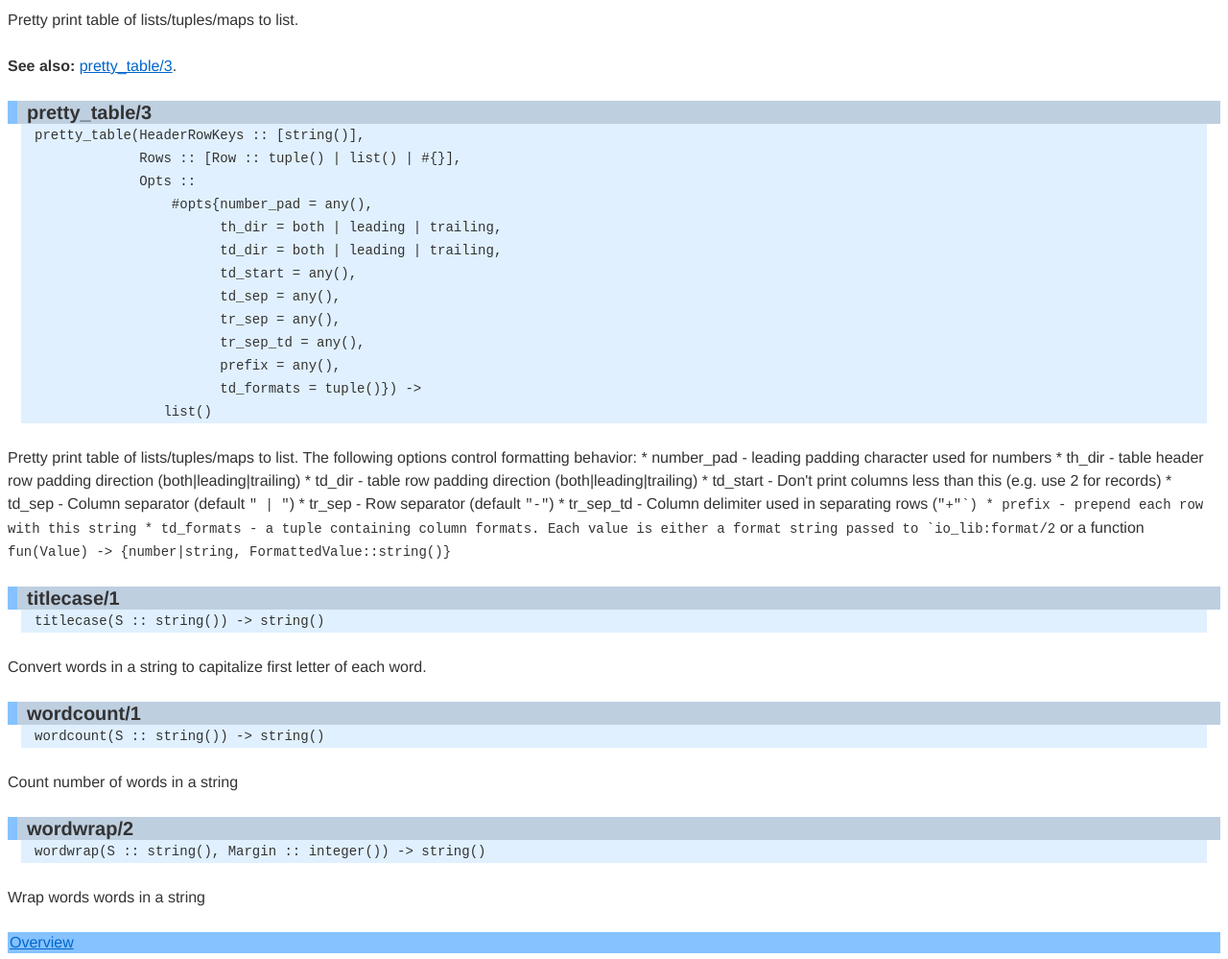
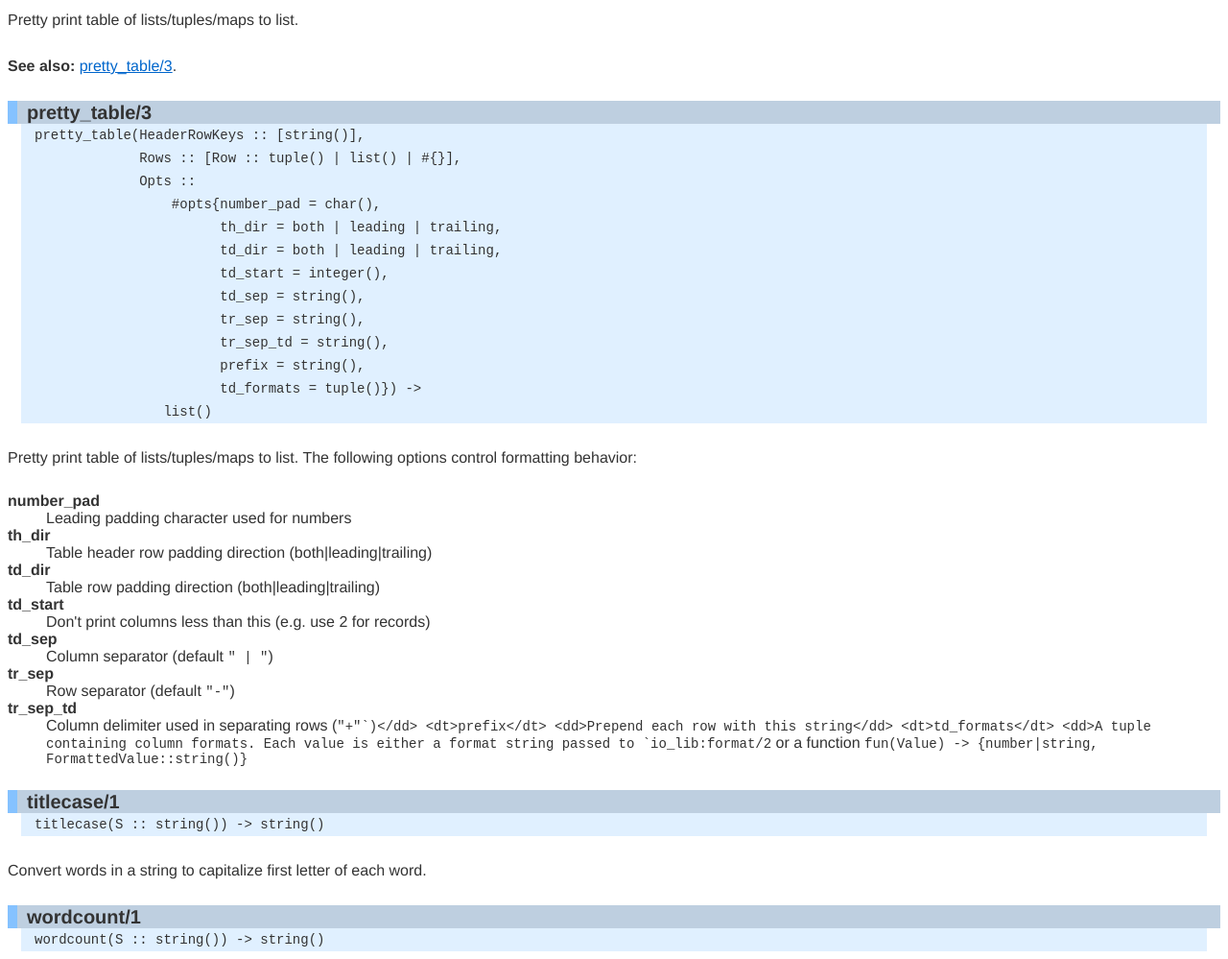
Before and after one commit to saleyn/util, a plain HTML site: page doc/stringx.html in a window 1280 px wide. Shown: the part 1100-2099 px from the top of the page at 96% size. Drawn offline with Linux system fonts and the light colour scheme.

Commit message:
Fix docs

```diff
--- a/doc/stringx.html
+++ b/doc/stringx.html
@@ -65,29 +65,40 @@
 <p><pre>pretty_table(HeaderRowKeys :: [string()],
              Rows :: [Row :: tuple() | list() | #{}],
              Opts ::
-                 #opts{number_pad = any(),
+                 #opts{number_pad = char(),
                        th_dir = both | leading | trailing,
                        td_dir = both | leading | trailing,
-                       td_start = any(),
-                       td_sep = any(),
-                       tr_sep = any(),
-                       tr_sep_td = any(),
-                       prefix = any(),
+                       td_start = integer(),
+                       td_sep = string(),
+                       tr_sep = string(),
+                       tr_sep_td = string(),
+                       prefix = string(),
                        td_formats = tuple()}) -&gt;
                 list()</pre></p>
 </div><p>Pretty print table of lists/tuples/maps to list.
   The following options control formatting behavior:
-  * number_pad - leading padding character used for numbers
-  * th_dir     - table header row padding direction (both|leading|trailing)
-  * td_dir     - table row padding direction (both|leading|trailing)
-  * td_start   - Don't print columns less than this (e.g. use 2 for records)
-  * td_sep     - Column separator (default <code>" | "</code>)
-  * tr_sep     - Row separator (default <code>"-"</code>)
-  * tr_sep_td  - Column delimiter used in separating rows (<code>"+"`)
-  * prefix     - prepend each row with this string
-  * td_formats - a tuple containing column formats. Each value is either
-                 a format string passed to `io_lib:format/2</code> or a function
-                 <code>fun(Value) -&gt; {number|string, FormattedValue::string()}</code></p>
+  <dl>
+  <dt>number_pad</dt>
+       <dd>Leading padding character used for numbers</dd>
+  <dt>th_dir</dt>
+       <dd>Table header row padding direction (both|leading|trailing)</dd>
+  <dt>td_dir</dt>
+       <dd>Table row padding direction (both|leading|trailing)</dd>
+  <dt>td_start</dt>
+       <dd>Don't print columns less than this (e.g. use 2 for records)</dd>
+  <dt>td_sep</dt>
+       <dd>Column separator (default <code>" | "</code>)</dd>
+  <dt>tr_sep</dt>
+       <dd>Row separator (default <code>"-"</code>)</dd>
+  <dt>tr_sep_td</dt>
+       <dd>Column delimiter used in separating rows (<code>"+"`)&lt;/dd&gt;
+  &lt;dt&gt;prefix&lt;/dt&gt;
+       &lt;dd&gt;Prepend each row with this string&lt;/dd&gt;
+  &lt;dt&gt;td_formats&lt;/dt&gt;
+       &lt;dd&gt;A tuple containing column formats. Each value is either
+           a format string passed to `io_lib:format/2</code> or a function
+           <code>fun(Value) -&gt; {number|string, FormattedValue::string()}</code></dd>
+  </dl></p>
 
 <h3 class="function"><a name="titlecase-1">titlecase/1</a></h3>
 <div class="spec">
```
Also changed, not shown: 1 other file.
